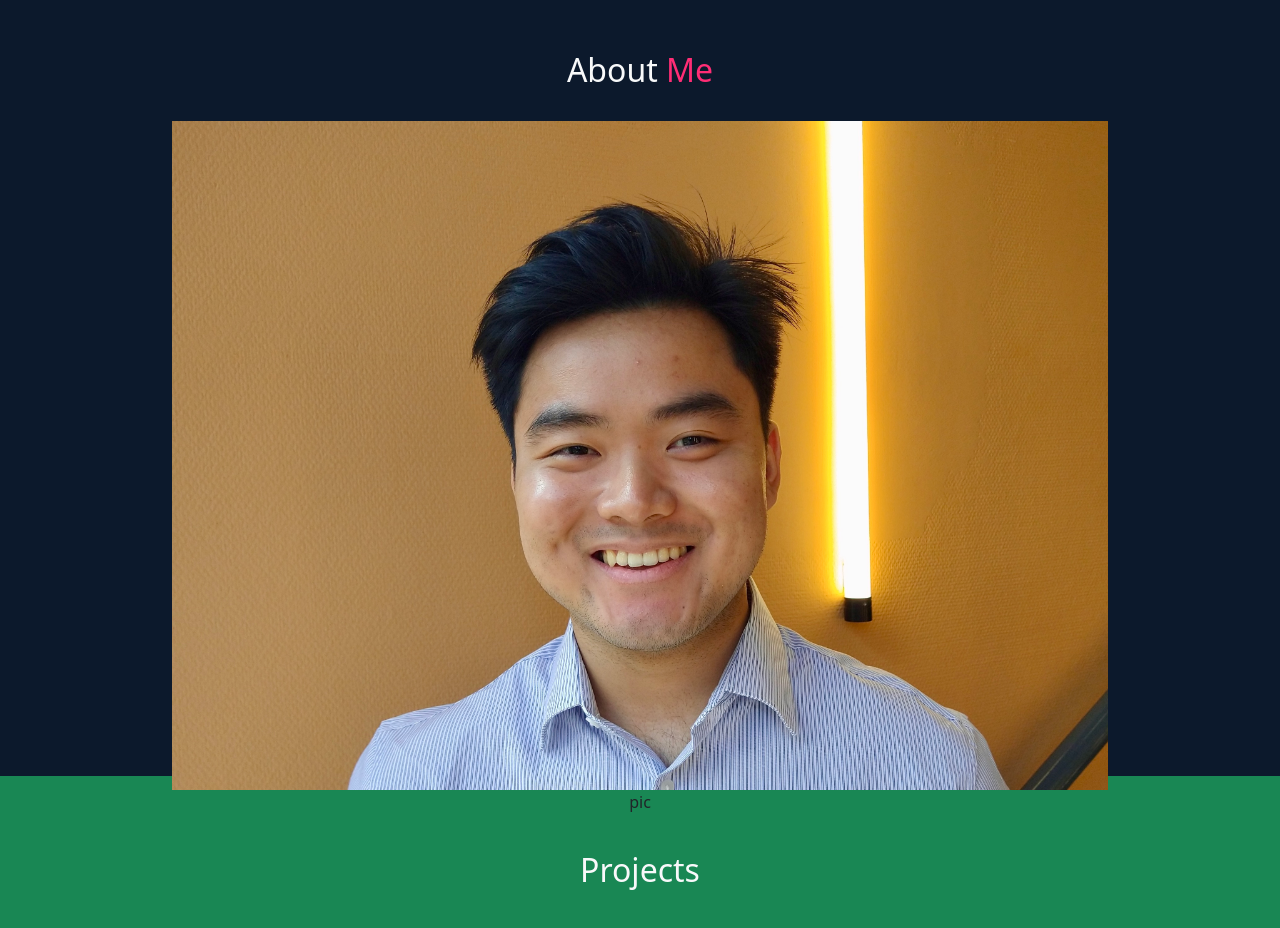
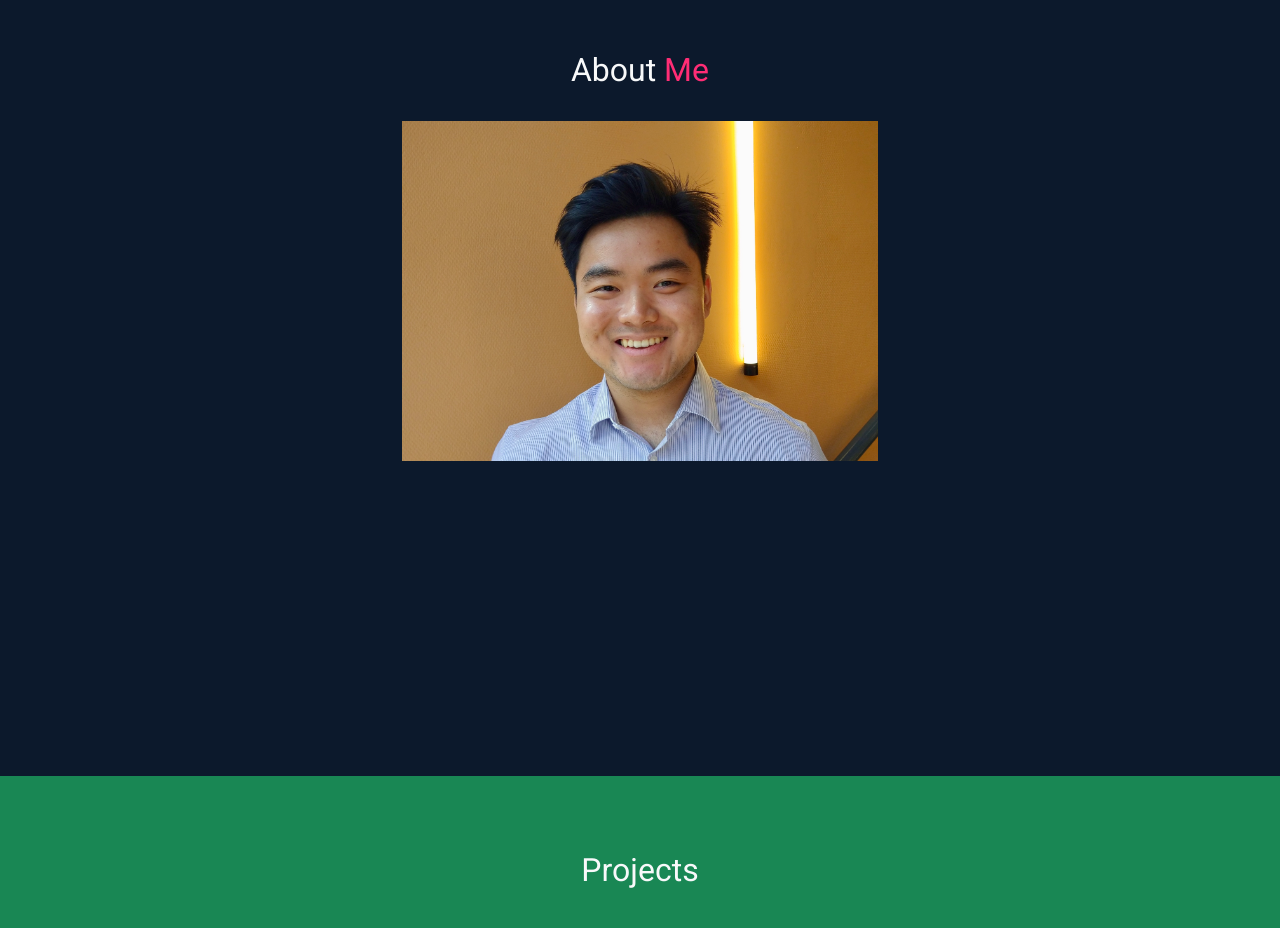
Before and after one commit to kev129/portfoliopage, a plain HTML site: page index.html in a window 1280 px wide. Shown: the part 880-1808 px from the top of the page. Drawn offline with nearby package versions, Linux system fonts and the light colour scheme.

Commit message:
Updated html and css font

```diff
--- a/assets/css/index_css.css
+++ b/assets/css/index_css.css
@@ -1,3 +1,5 @@
+@import url('https://fonts.googleapis.com/css2?family=Roboto&display=swap');
+
 :root{
     --aero: #4FC3DC;
     --rose: #FF2D75;
@@ -11,6 +13,7 @@
     margin: 0;
     padding: 0;
     box-sizing: border-box;
+    font-family: 'Roboto', sans-serif;
 }
 
 body{
@@ -113,8 +116,8 @@ h2{
 
 #profile-pic{
     image-resolution: 300dpi;
-
-    width: 75%;
+    max-width: 500px;
+    width: auto;
     margin-left: auto;
     margin-right: auto;
 }
--- a/index.html
+++ b/index.html
@@ -114,8 +114,10 @@
                         <img id="profile-pic" src="./assets/images/6423D48F-D629-45B7-81B1-86FD434905CE_1_201_a.jpeg" alt="Profile Picture">
 
 
-                        <div class="col-12 text-center">
-                            <p>pic</p>
+
+                        <div class="col-12 text-center text-light">
+                            <br>
+                            <p></p>
                         </div>
 
                     </div>
```
